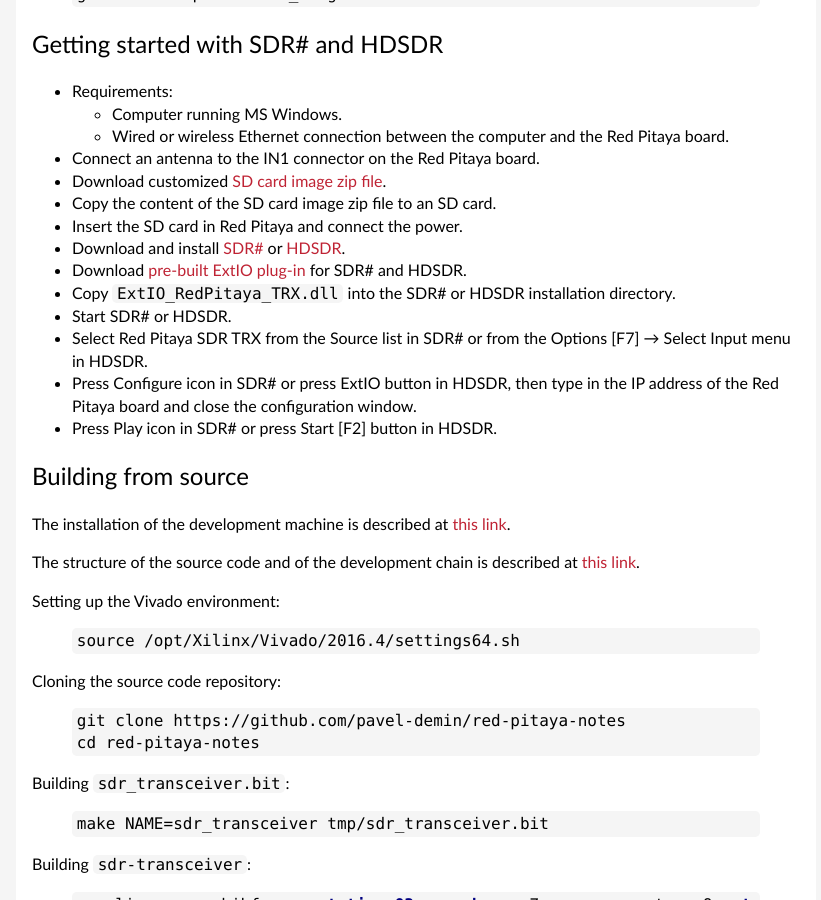
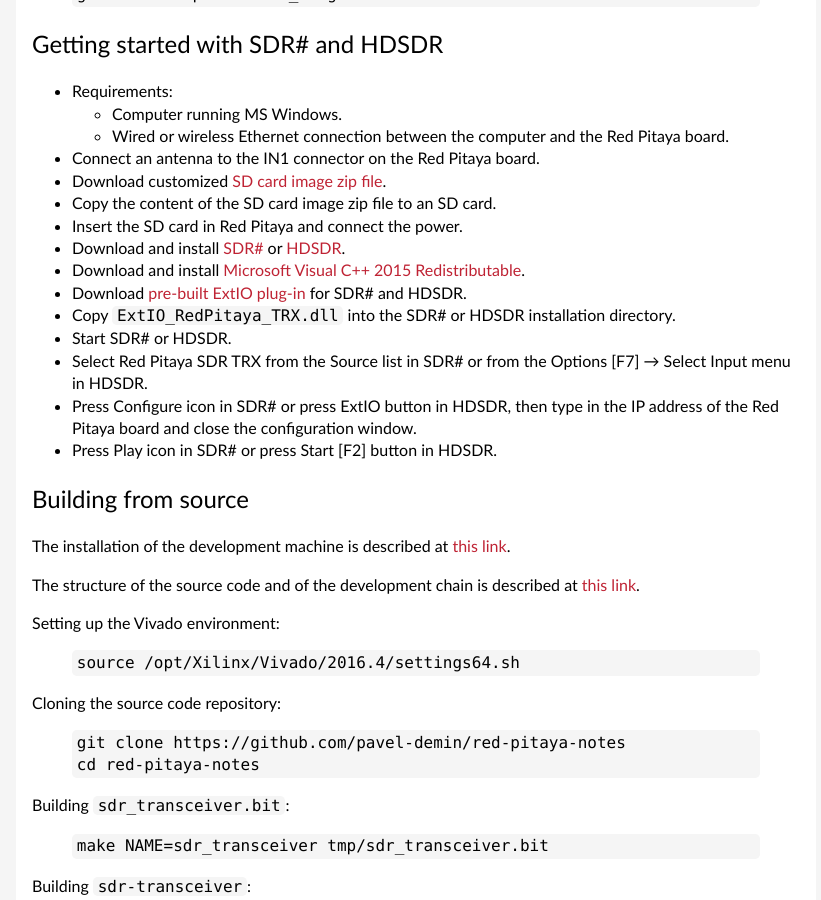
Before and after one commit to pavel-demin/red-pitaya-notes, a Jekyll site: the page built from sdr-transceiver.md, in a window 1280 px wide and 900 px high, scrolled down 1981 px. Shown: the whole window, without its empty margins (224-1045 px from the left). Built offline with Jekyll 4.4.1, drawn with Linux system fonts in a browser that asks for light colours.

Commit message:
add links to Microsoft Visual C++ Redistributable

```diff
--- a/sdr-transceiver.md
+++ b/sdr-transceiver.md
@@ -80,6 +80,7 @@
  - Copy the content of the SD card image zip file to an SD card.
  - Insert the SD card in Red Pitaya and connect the power.
  - Download and install [SDR#](https://www.dropbox.com/sh/5fy49wae6xwxa8a/AAAdAcU238cppWziK4xPRIADa/sdr/sdrsharp_v1.0.0.1361_with_plugins.zip?dl=1) or [HDSDR](http://www.hdsdr.de/).
+ - Download and install [Microsoft Visual C++ 2015 Redistributable](https://www.microsoft.com/en-us/download/details.aspx?id=53587).
  - Download [pre-built ExtIO plug-in](https://www.dropbox.com/sh/5fy49wae6xwxa8a/AAABy8xWrv4wFFbkYfmVU6DGa/sdr/ExtIO_RedPitaya_TRX.dll?dl=1) for SDR# and HDSDR.
  - Copy `ExtIO_RedPitaya_TRX.dll` into the SDR# or HDSDR installation directory.
  - Start SDR# or HDSDR.
```
Also changed, not shown: sdr-receiver.md (+1 -0 lines).
